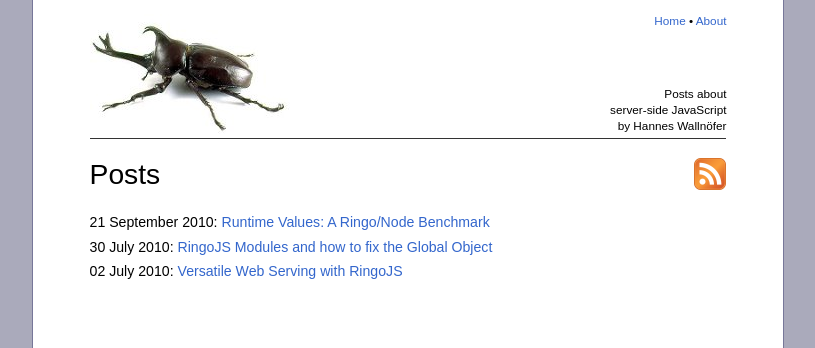
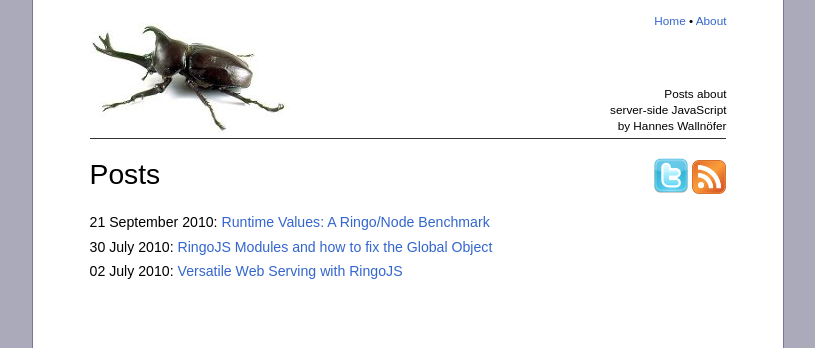
Before and after one commit to hns/hns.github.com, a Jekyll site: the page built from index.md, in a window 1280 px wide. Shown: the top 348 px of the page, without its empty margins (232-1047 px from the left). Built offline with Jekyll 4.4.1, drawn with Linux system fonts in a browser that asks for light colours.

Commit message:
Add twitter icon

```diff
--- a/index.md
+++ b/index.md
@@ -4,7 +4,8 @@ title: Home
 ---
 
 <div class="feedicon">
-<a href="/atom.xml"><img src="/images/feedicon.png" width="32" height="32" class="logo"></a>
+<a href="http://twitter.com/hannesw"><img src="/images/twittericon.png" width="36" height="36" class="logo"></a>
+<a href="/atom.xml"><img src="/images/feedicon.png" width="34" height="34" class="logo"></a>
 </div>
 
 # Posts
```
Also changed, not shown: images/twittericon.png (added).
